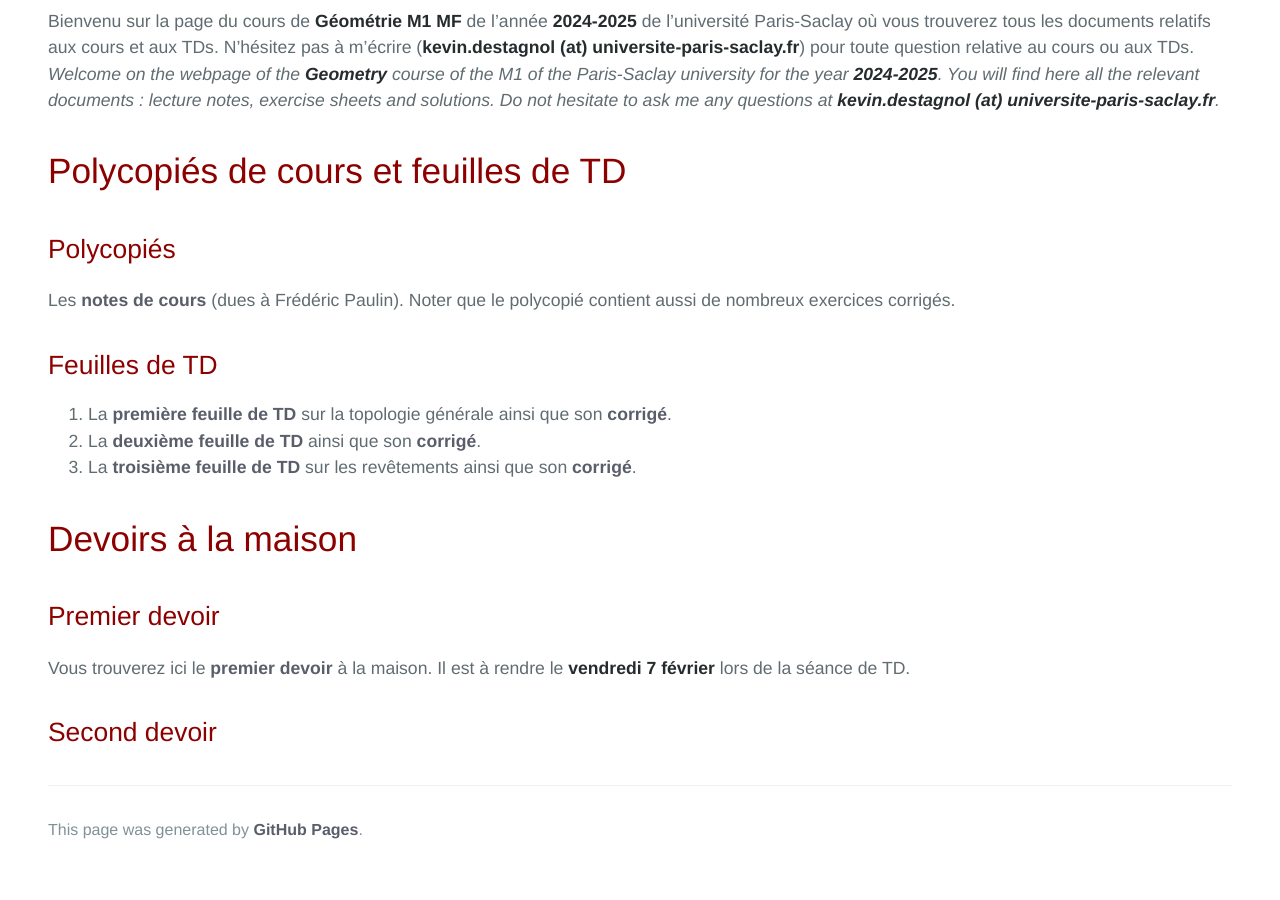
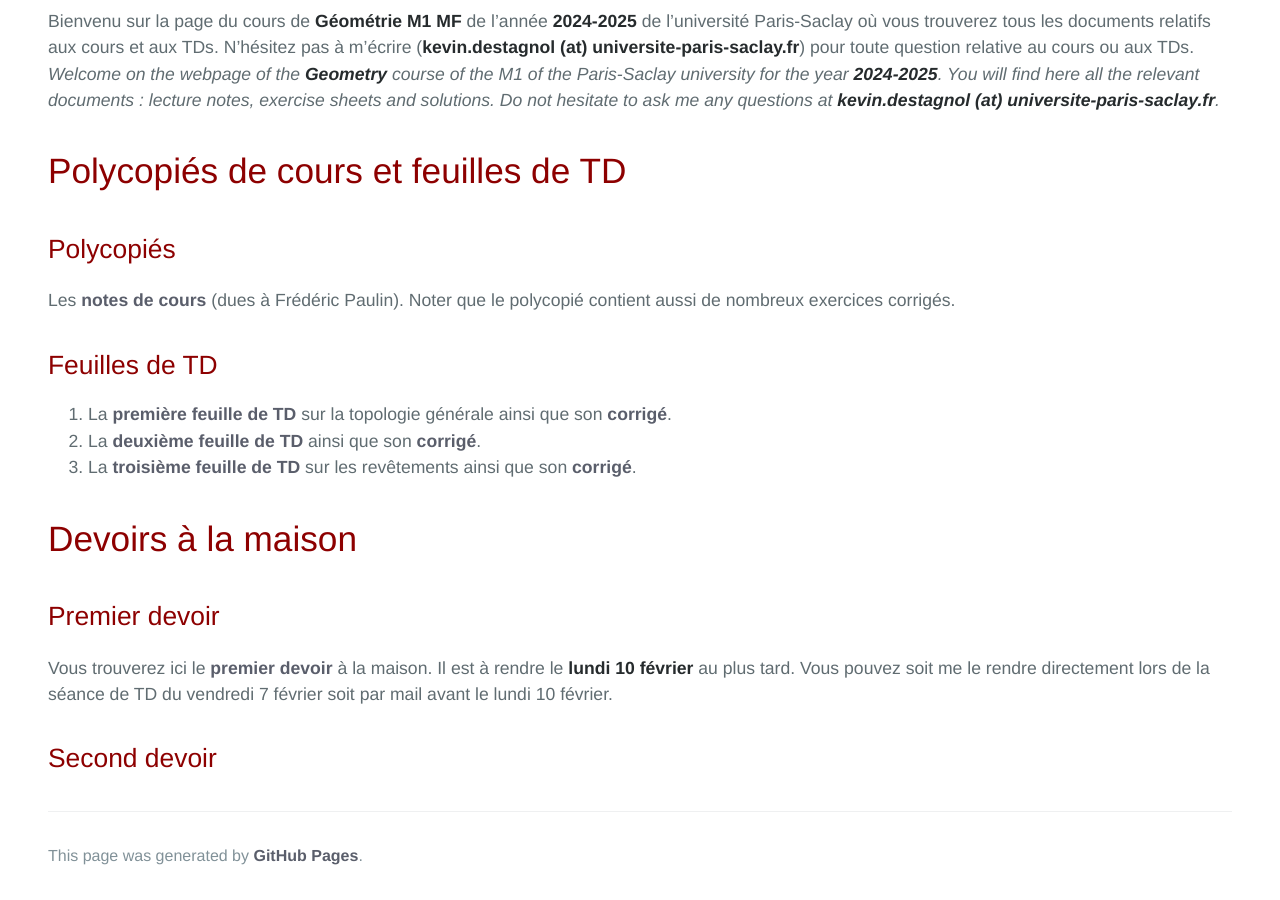
Before and after one commit to KevinDestagnol/algebre.github.io, a Jekyll site: the page built from geometrie.md, in a window 1280 px wide and 900 px high, scrolled down 936 px. Built offline with Jekyll 4.4.1, drawn with Linux system fonts in a browser that asks for light colours; some web fonts are replaced; our own code applies the rules of GitHub Pages for plain Markdown files; before the commit the page ends 1810 px from its top, so only the background shows below that.

Commit message:
Update geometrie.md

```diff
--- a/geometrie.md
+++ b/geometrie.md
@@ -25,7 +25,7 @@ Les <a href="https://www.imo.universite-paris-saclay.fr/~frederic.paulin/notesco
 
 ## Premier devoir
 
-Vous trouverez ici le <a href="2425_DM1.pdf">premier devoir</a> à la maison. Il est à rendre le **vendredi 7 février** lors de la séance de TD.
+Vous trouverez ici le <a href="2425_DM1.pdf">premier devoir</a> à la maison. Il est à rendre le **lundi 10 février** au plus tard. Vous pouvez soit me le rendre directement lors de la séance de TD du vendredi 7 février soit par mail avant le lundi 10 février.
 
 ## Second devoir
 
```
